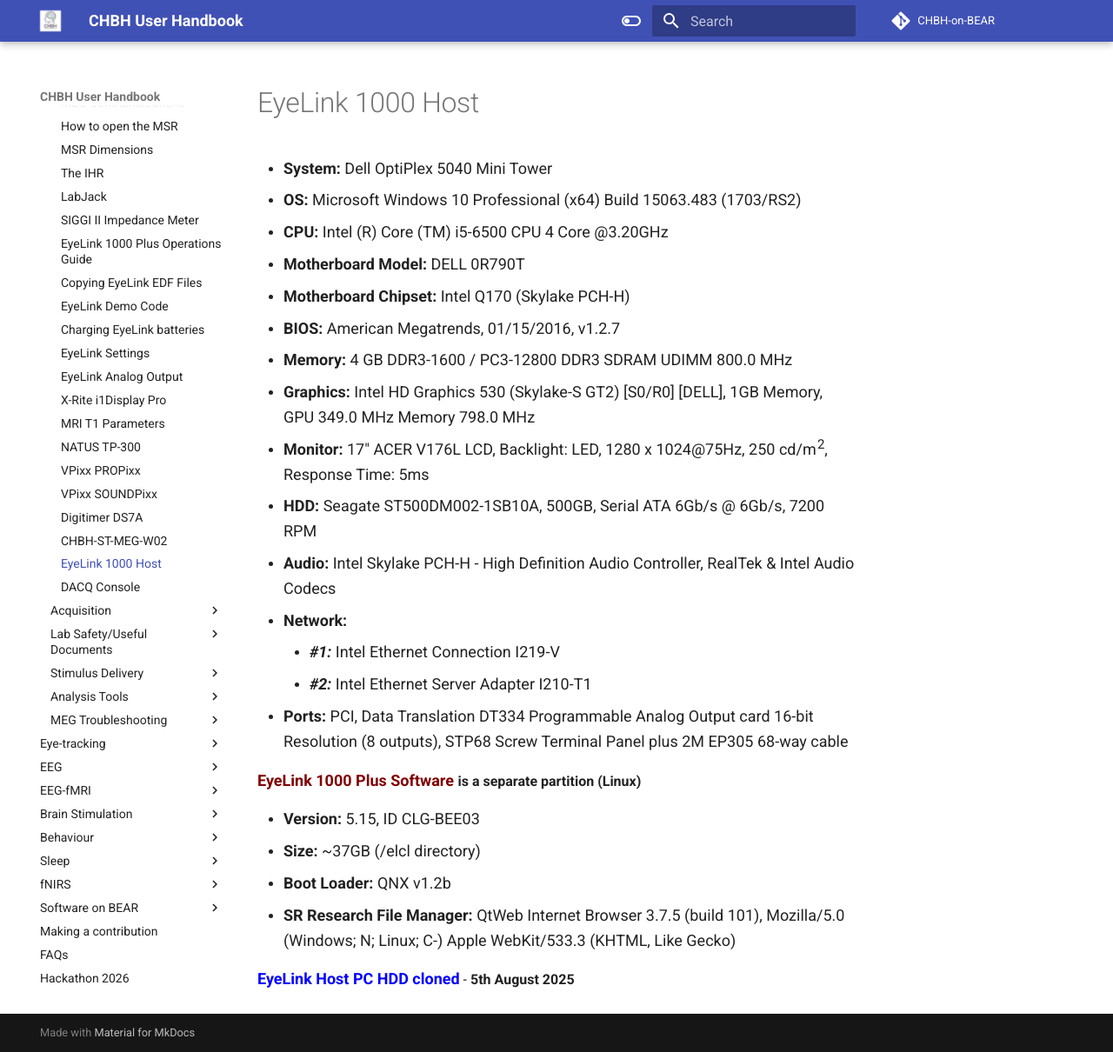
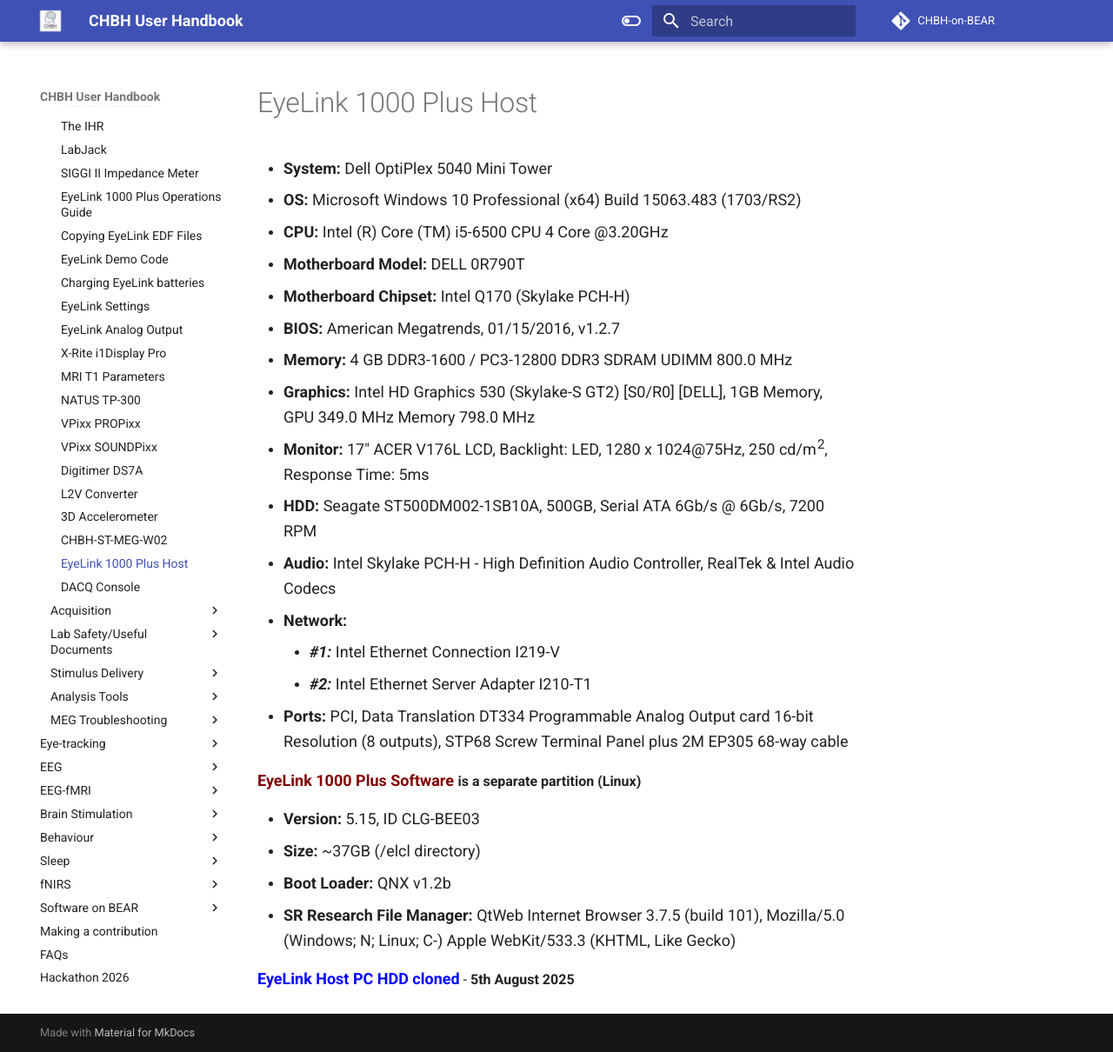
Before and after one commit to chbh-opensource/chbh-on-bear, an MkDocs documentation site: the page built from docs/meg/hardware/eyelinkhost.md, in a window 1280 px wide and 1210 px high. Shown: the whole window at 87% size. Built offline with MkDocs 1.6.1 and Material for MkDocs 9.7.7, drawn with Linux system fonts in a browser that asks for light colours; comment, search, counter and statistics services are not loaded.

Commit message:
Adding more to MEG Hardware repo

```diff
--- a/docs/meg/hardware/eyelinkhost.md
+++ b/docs/meg/hardware/eyelinkhost.md
@@ -1,4 +1,4 @@
-# EyeLink 1000 Host
+# EyeLink 1000 Plus Host
 
 - <span style="font-size:large"> **System:** Dell OptiPlex 5040 Mini Tower </span>
 - <span style="font-size:large"> **OS:** Microsoft Windows 10 Professional (x64) Build 15063.483 (1703/RS2)</span>
--- a/mkdocs.yml
+++ b/mkdocs.yml
@@ -92,8 +92,10 @@
       - VPixx PROPixx: meg/hardware/propixx.md
       - VPixx SOUNDPixx: meg/hardware/soundpixx.md
       - Digitimer DS7A: meg/hardware/DS7A.md
+      - L2V Converter: meg/hardware/L2V.md
+      - 3D Accelerometer: meg/hardware/3Daccel.md
       - CHBH-ST-MEG-W02: meg/hardware/megstim.md
-      - EyeLink 1000 Host: meg/hardware/eyelinkhost.md
+      - EyeLink 1000 Plus Host: meg/hardware/eyelinkhost.md
       - DACQ Console: meg/hardware/sinuhe.md
     - Acquisition:
       - MEG Checklist: meg/acquisition/meg-acquisition-checklist.md
```
Also changed, not shown: docs/meg/hardware/3Daccel.md (added, +15 -0 lines), docs/meg/hardware/L2V.md (added, +17 -0 lines), docs/meg/index.md (+2 -0 lines), 2 other files.
